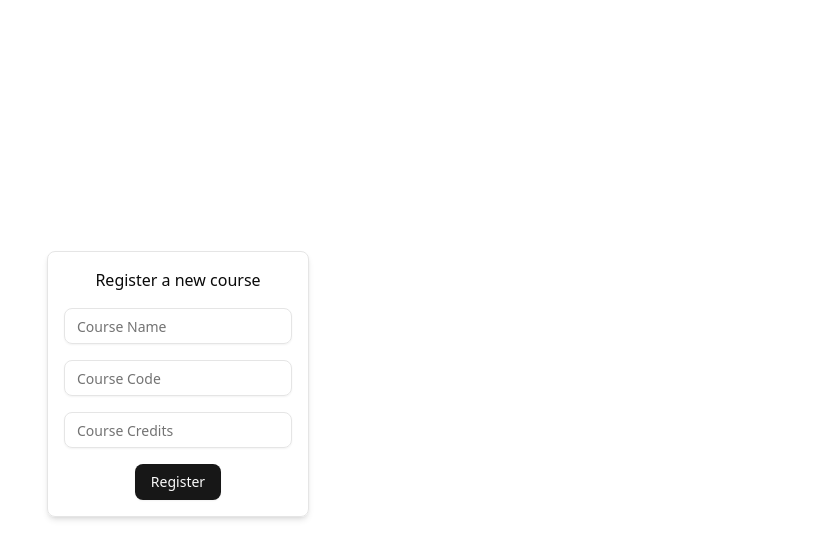
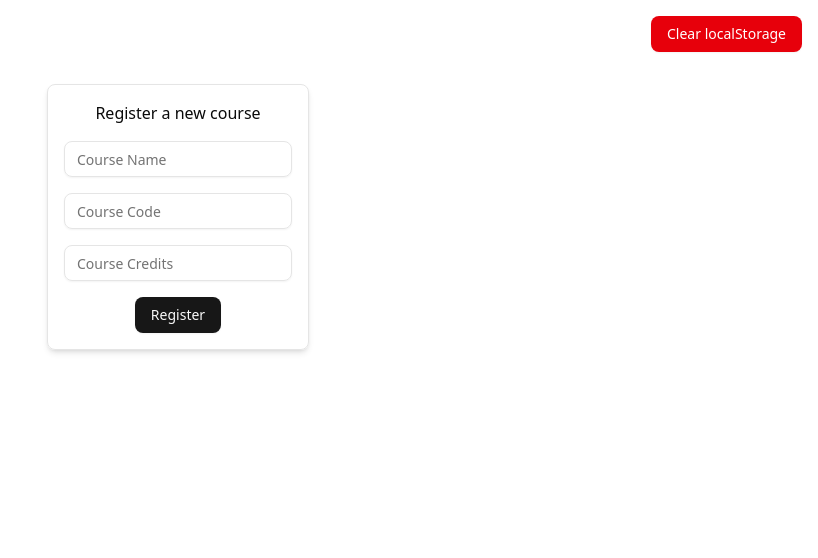
Before and after one commit to dillp1/untitled-grade-tracker, a React (Vite) app: page / in a window 1280 px wide. Shown: the top 558 px of the page, without its empty margins (462-1280 px from the left). Built offline with nearby package versions, Linux system fonts and the light colour scheme.

Commit message:
added a Clear localStorage button

```diff
--- a/src/App.jsx
+++ b/src/App.jsx
@@ -1,44 +1,59 @@
-import React, { useState, useEffect } from "react"
-import RegisterClassForm from "./components/RegisterClassForm"
-import CourseCard from "./components/CoruseCard"
+import React, { useState, useEffect } from "react";
+import RegisterClassForm from "./components/RegisterClassForm";
+import CourseCard from "./components/CoruseCard";
+import { Button } from "@/components/ui/button";
 
 function App() {
-
   // Check localStorage for existing courses
   const [courses, setCourses] = useState(() => {
-    const stored = localStorage.getItem("courses")
+    const stored = localStorage.getItem("courses");
     return stored ? JSON.parse(stored) : [];
   });
 
   // Save courses to localStorage whenever they change
   useEffect(() => {
-    localStorage.setItem("courses", JSON.stringify(courses))
-  }, [courses])
+    localStorage.setItem("courses", JSON.stringify(courses));
+  }, [courses]);
 
   // Function to handle course registration
   function handleRegisterCourse(newCourse) {
-    setCourses((prevCourses) => [...prevCourses, newCourse])
-    console.log("Registered course:", newCourse)
+    setCourses((prevCourses) => [...prevCourses, newCourse]);
+    console.log("Registered course:", newCourse);
   }
 
   // Function to handle course deletion
   function handleDeleteCourse(courseID) {
-    setCourses(prev => prev.filter(course => course.id !== courseID));
+    setCourses((prev) => prev.filter((course) => course.id !== courseID));
   }
 
   // Function to handle adding an assignment to a course
   function handleAddAssignment(courseID, newAssignment) {
-    setCourses(prevCourses =>
-      prevCourses.map(course =>
+    setCourses((prevCourses) =>
+      prevCourses.map((course) =>
         course.id === courseID
-          ? { ...course, assignments: [...(course.assignments || []), newAssignment] }
+          ? {
+              ...course,
+              assignments: [...(course.assignments || []), newAssignment],
+            }
           : course
       )
     );
   }
 
+  // Function to clear localStorage
+  function clearLocalStorage() {
+    localStorage.clear();
+    setCourses([]); // Reset the state to an empty array
+  }
+
   return (
-    <div className="flex flex-col flex-wrap items-center justify-center min-h-svh gap-8 p-4">
+    <div className="min-h-svh">
+      <div className="flex flex-row-reverse p-4">
+        <Button variant="destructive" onClick={clearLocalStorage}>
+          Clear localStorage
+        </Button>
+      </div>
+      <div className="flex flex-col flex-wrap items-center justify-center gap-8 p-4">
         <RegisterClassForm onRegister={handleRegisterCourse} />
         <div className="flex flex-wrap items-center justify-center gap-4 w-full">
           {courses.map((course) => (
@@ -51,7 +66,8 @@ function App() {
           ))}
         </div>
       </div>
-  )
+    </div>
+  );
 }
 
-export default App
+export default App;
```
Also changed, not shown: src/components/CoruseCard.jsx (+11 -9 lines). Lines whose indentation alone changed are shown as unchanged.
